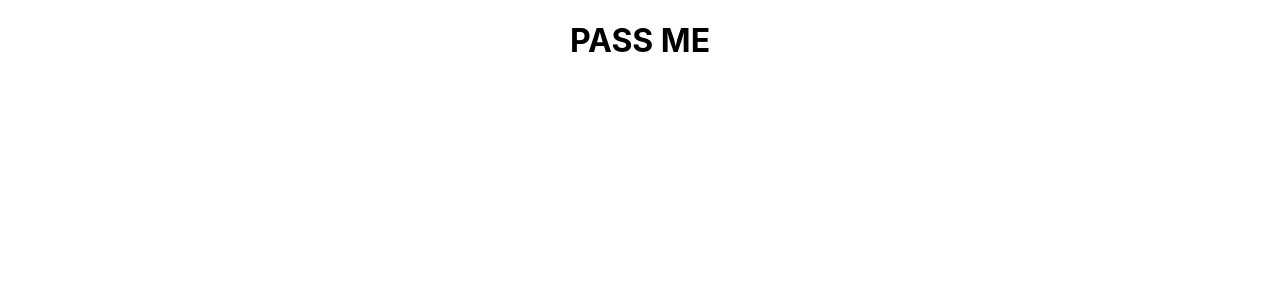
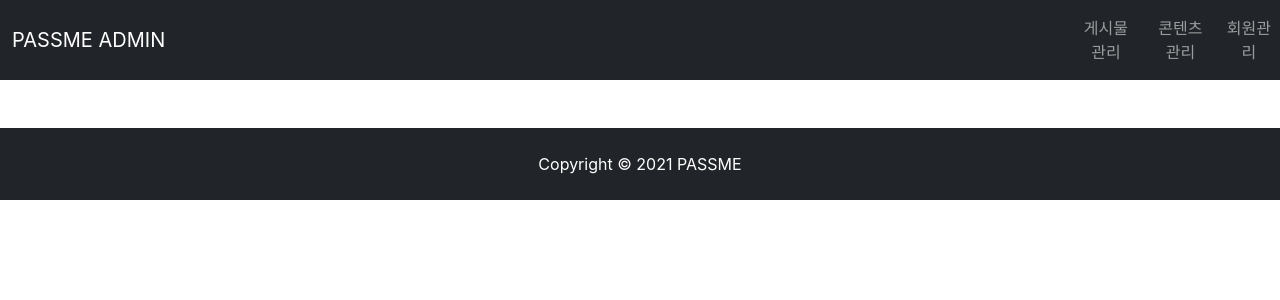
Before and after one commit to Jidaewook/passme_admin, a React (Create React App) app: page / in a window 1280 px wide. Shown: the top 300 px of the page. Built offline with nearby package versions, Linux system fonts and the light colour scheme.

Commit message:
Update mainPage

```diff
--- a/public/index.html
+++ b/public/index.html
@@ -15,6 +15,9 @@
       user's mobile device or desktop. See https://developers.google.com/web/fundamentals/web-app-manifest/
     -->
     <link rel="manifest" href="%PUBLIC_URL%/manifest.json" />
+    <link href="https://cdn.jsdelivr.net/npm/bootstrap@5.1.3/dist/css/bootstrap.min.css" rel="stylesheet" integrity="sha384-1BmE4kWBq78iYhFldvKuhfTAU6auU8tT94WrHftjDbrCEXSU1oBoqyl2QvZ6jIW3" crossorigin="anonymous">
+    <!—폰트어썸—>
+    <link rel="stylesheet" href="https://use.fontawesome.com/releases/v5.8.1/css/all.css" integrity="sha384-50oBUHEmvpQ+1lW4y57PTFmhCaXp0ML5d60M1M7uH2+nqUivzIebhndOJK28anvf" crossorigin="anonymous">
     <!--
       Notice the use of %PUBLIC_URL% in the tags above.
       It will be replaced with the URL of the `public` folder during the build.
@@ -29,6 +32,10 @@
   <body>
     <noscript>You need to enable JavaScript to run this app.</noscript>
     <div id="root"></div>
+    <!—부트스트랩—>
+    <script src="https://code.jquery.com/jquery-3.3.1.slim.min.js" integrity="sha384-q8i/X+965DzO0rT7abK41JStQIAqVgRVzpbzo5smXKp4YfRvH+8abtTE1Pi6jizo" crossorigin="anonymous"></script>
+    <script src="https://cdnjs.cloudflare.com/ajax/libs/popper.js/1.14.7/umd/popper.min.js" integrity="sha384-UO2eT0CpHqdSJQ6hJty5KVphtPhzWj9WO1clHTMGa3JDZwrnQq4sF86dIHNDz0W1" crossorigin="anonymous"></script>
+    <script src="https://stackpath.bootstrapcdn.com/bootstrap/4.3.1/js/bootstrap.min.js" integrity="sha384-JjSmVgyd0p3pXB1rRibZUAYoIIy6OrQ6VrjIEaFf/nJGzIxFDsf4x0xIM+B07jRM" crossorigin="anonymous"></script>
     <!--
       This HTML file is a template.
       If you open it directly in the browser, you will see an empty page.
--- a/src/App.js
+++ b/src/App.js
@@ -1,13 +1,14 @@
 import React from 'react';
 import "./App.css"
+import { Footer, Navibar } from './components';
 
 const App = () => {
   return (
     <div className='App'>
-      <h1>
-        PASS ME
-      </h1>
+      <Navibar />
+      <Footer />
     </div>
+
   );
 };
 
--- /dev/null
+++ b/src/components/Footer.js
@@ -0,0 +1,13 @@
+import React from 'react';
+
+const Footer = () => {
+    return (
+        <footer
+            className='bg-dark text-white mt-5 p-4 text-center'
+        >
+            Copyright &copy; {new Date().getFullYear()} PASSME
+        </footer>
+    );
+};
+
+export default Footer;
--- /dev/null
+++ b/src/components/Navibar.js
@@ -0,0 +1,48 @@
+import React from 'react';
+
+const Navibar = () => {
+    return (
+        <nav
+            className='navbar navbar-expand-sm navbar-dark bg-dark mb-4'
+        >
+            <div
+                className='container'
+            >
+                <a
+                    className='navbar-brand'
+                >
+                    PASSME ADMIN
+                </a>
+                <button
+                    className='navbar-toggler'
+                    type='button'
+                    data-toggle='collapse'
+                    data-target="#mobile-nav"
+                >
+                    <span className='navbar-toggler-icon' />
+                </button>
+            </div>
+            <div className="collapse navbar-collapse" id="mobile-nav">
+                <ul className="navbar-nav ml-auto">
+                    <li className="nav-item">
+                        <a className="nav-link" herf="register.html">
+                            게시물관리
+                        </a>
+                    </li>
+                    <li className="nav-item">
+                        <a className="nav-link" herf="login.html">
+                            콘텐츠관리
+                        </a>
+                    </li>
+                    <li className="nav-item">
+                        <a className="nav-link" herf="login.html">
+                            회원관리
+                        </a>
+                    </li>
+                </ul>
+            </div>
+        </nav>
+    );
+};
+
+export default Navibar;
--- /dev/null
+++ b/src/components/index.js
@@ -0,0 +1,4 @@
+import Footer from "./Footer";
+import Navibar from "./Navibar";
+
+export {Footer, Navibar};
```
Also changed, not shown: src/components/Landing.js (added), src/index.js (line endings or trailing spaces).
